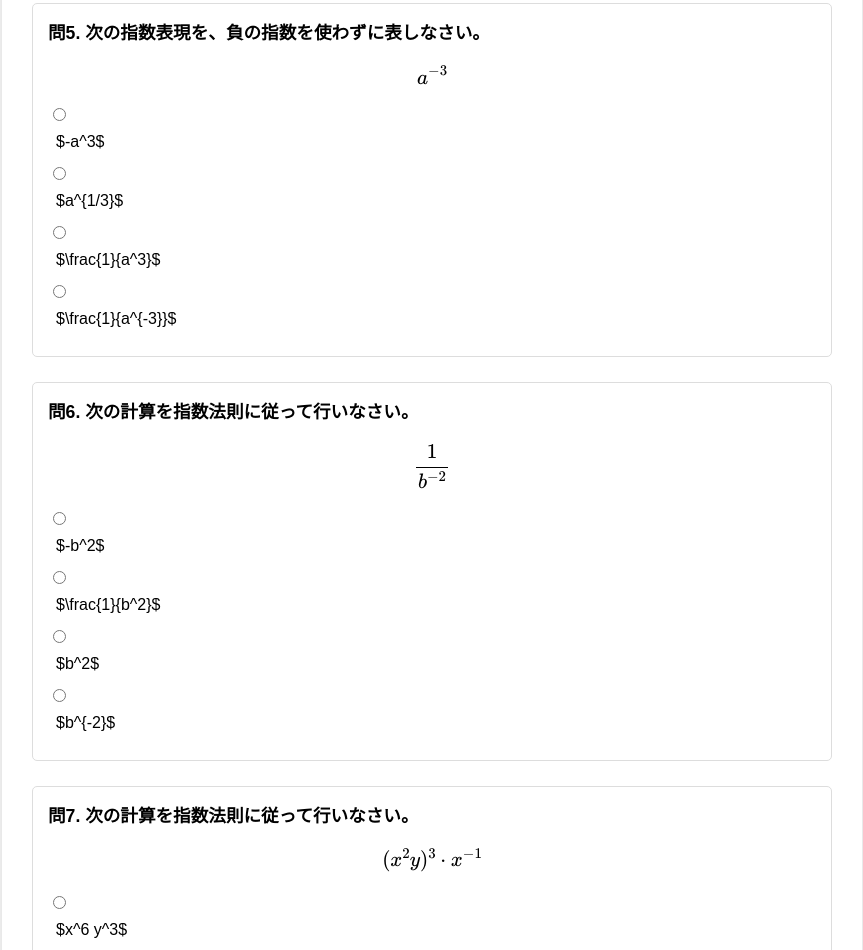
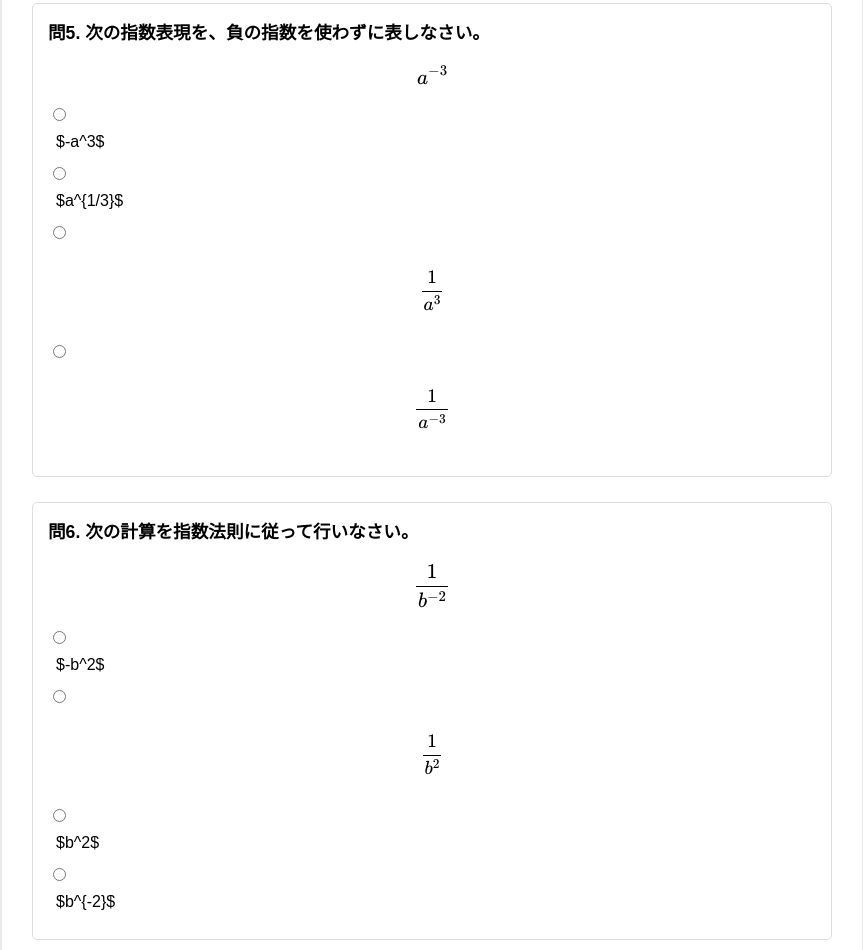
Before and after one commit to morinaga-ko/exponent-quiz-webtest, a plain HTML site: page index.html in a window 1280 px wide. Shown: the part 1810-2760 px from the top of the page, without its empty margins (208-1071 px from the left). Drawn offline with nearby package versions, Linux system fonts and the light colour scheme.

Commit message:
Add files via upload

```diff
--- a/index.html
+++ b/index.html
@@ -6,6 +6,7 @@
     <link rel="stylesheet" href="style.css">
     <script>
         // 提供されたJSON形式の問題データを直接埋め込みます
+        // 【重要】JavaScript文字列内のLaTeXコマンドは、バックスラッシュを二重（\\）に修正済み
         const quizData = {
           "questions": [
             {
@@ -54,8 +55,8 @@
               "answerOptions": [
                 { "text": "$-a^3$" },
                 { "text": "$a^{1/3}$" },
-                { "text": "$\\frac{1}{a^3}$", "isCorrect": true },
-                { "text": "$\\frac{1}{a^{-3}}$" }
+                { "text": "$$\\frac{1}{a^3}$$", "isCorrect": true },
+                { "text": "$$\\frac{1}{a^{-3}}$$" }
               ]
             },
             {
@@ -63,7 +64,7 @@
               "question": "次の計算を指数法則に従って行いなさい。\n$$\\frac{1}{b^{-2}}$$",
               "answerOptions": [
                 { "text": "$-b^2$" },
-                { "text": "$\\frac{1}{b^2}$" },
+                { "text": "$$\\frac{1}{b^2}$$" },
                 { "text": "$b^2$", "isCorrect": true },
                 { "text": "$b^{-2}$" }
               ]
@@ -82,9 +83,9 @@
               "questionNumber": 8,
               "question": "次の計算を指数法則に従って行いなさい。\n$$(\\frac{a^4}{b^2})^2 \\cdot b^5$$",
               "answerOptions": [
-                { "text": "$\\frac{a^8}{b^4}$" },
+                { "text": "$$\\frac{a^8}{b^4}$$" },
                 { "text": "$a^8 b$", "isCorrect": true },
-                { "text": "$\\frac{a^6}{b^4}$" },
+                { "text": "$$\\frac{a^6}{b^4}$$" },
                 { "text": "$a^{10} b^3$" }
               ]
             },
```
